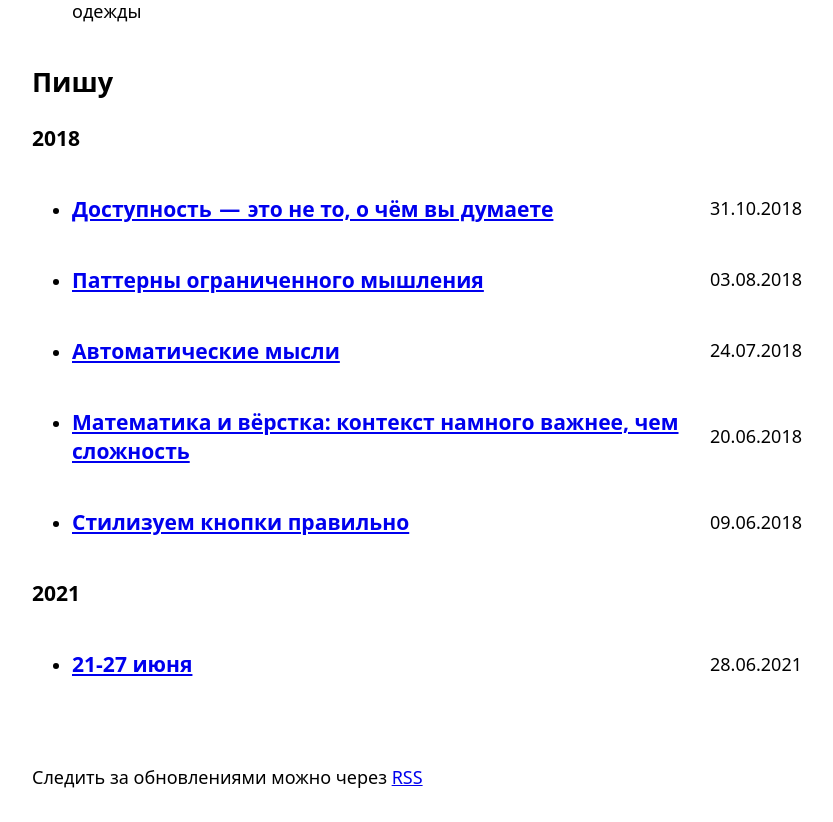
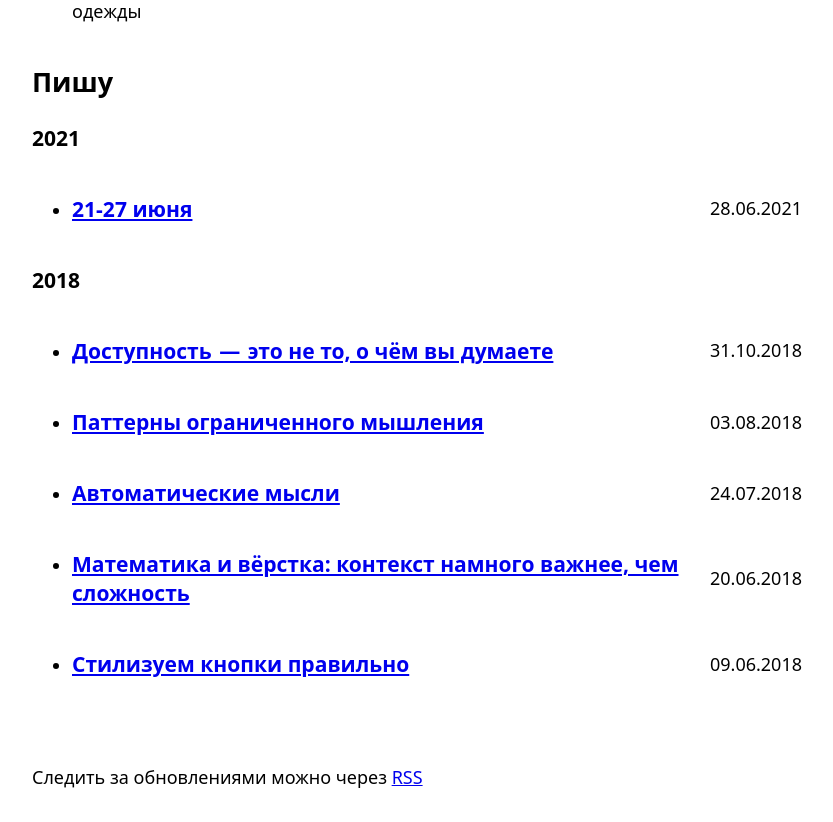
Before and after one commit to baradusov/baradusov.ru, a Next.js app: page / in a window 1280 px wide. Shown: the part 665-1487 px from the top of the page, without its empty margins (223-1056 px from the left). Built offline with nearby package versions, Linux system fonts and the light colour scheme.

Commit message:
Поправил сортировку годов

```diff
--- a/pages/index.js
+++ b/pages/index.js
@@ -19,7 +19,7 @@ export const getStaticProps = async () => {
 
 const Home = (props) => {
   const { projects, postsByYear } = props;
-  const years = Object.keys(postsByYear).sort((a, b) => b > a);
+  const years = Object.keys(postsByYear).sort((a, b) => Number(b) - Number(a));
 
   return (
     <>
```
